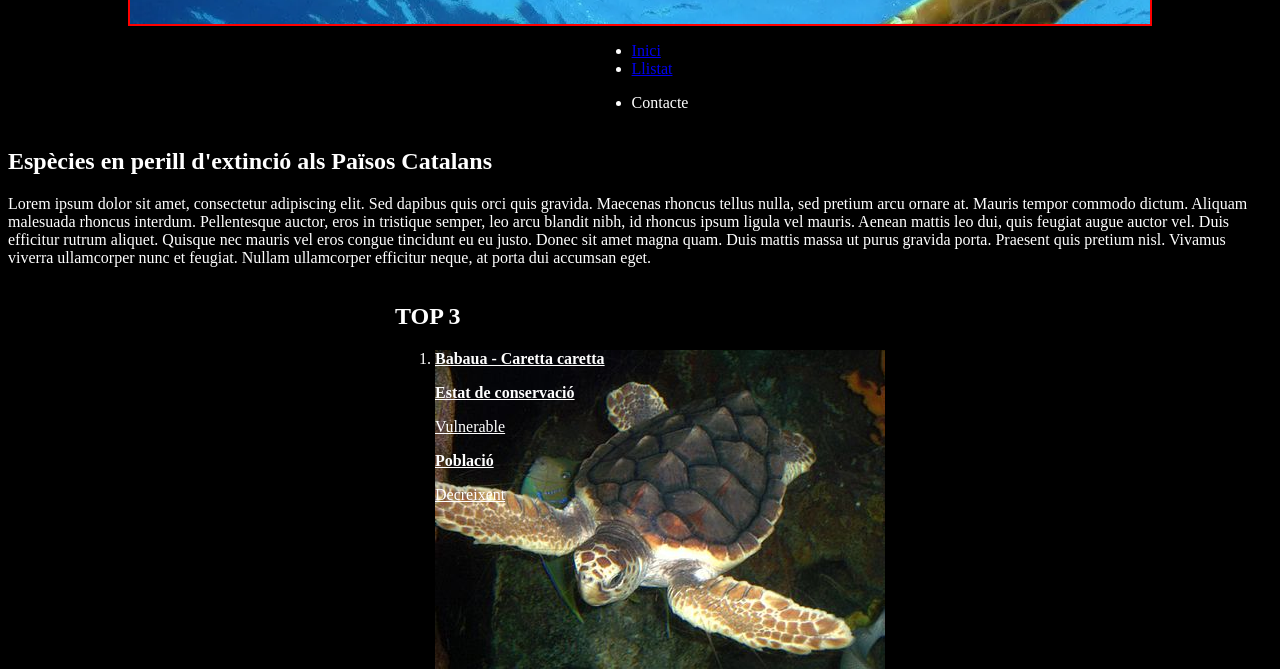
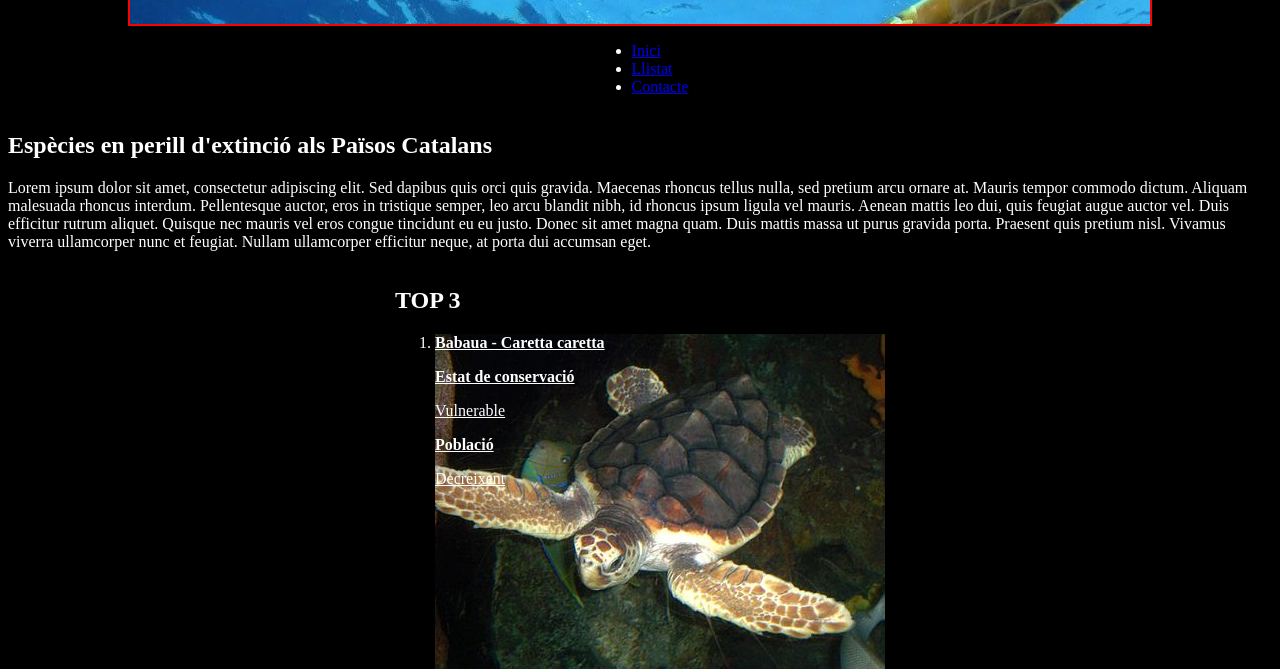
Before and after one commit to GuillemSoto/practica_html_guillemsoto, a plain HTML site: page index.html in a window 1280 px wide. Shown: the part 76-745 px from the top of the page. Drawn offline with Linux system fonts and the light colour scheme.

Commit message:
Update index.html

```diff
--- a/index.html
+++ b/index.html
@@ -12,7 +12,7 @@
     <ul>
       <li><a href="./index.html">Inici</a></li>
       <li><a href="./llistat.html">Llistat</a></li>
-            <li><p>Contacte</p></li>
+      <li><a href="./contacte.html">Contacte</a></li>
     </ul>
   </nav>
 </div>
```
Lines whose indentation alone changed are shown as unchanged.
